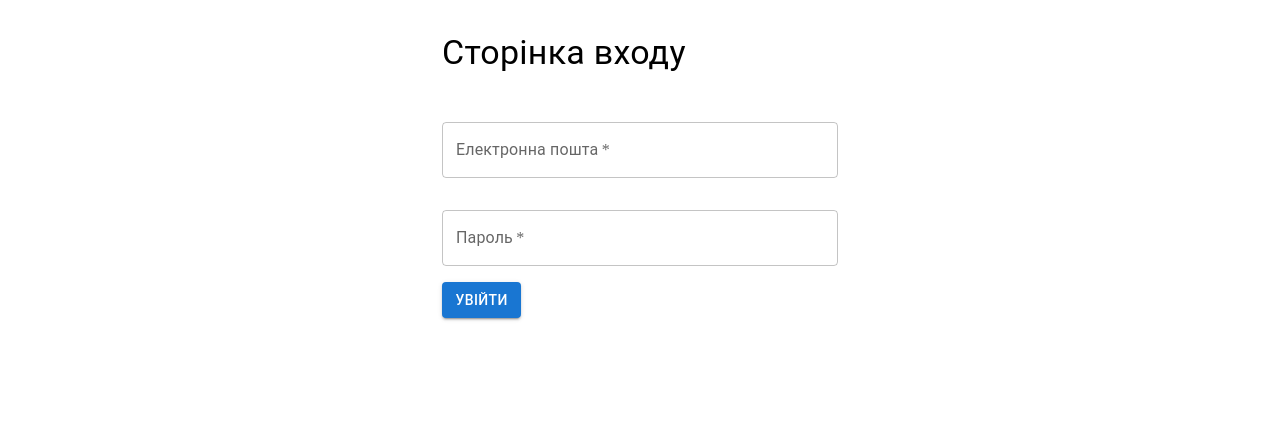
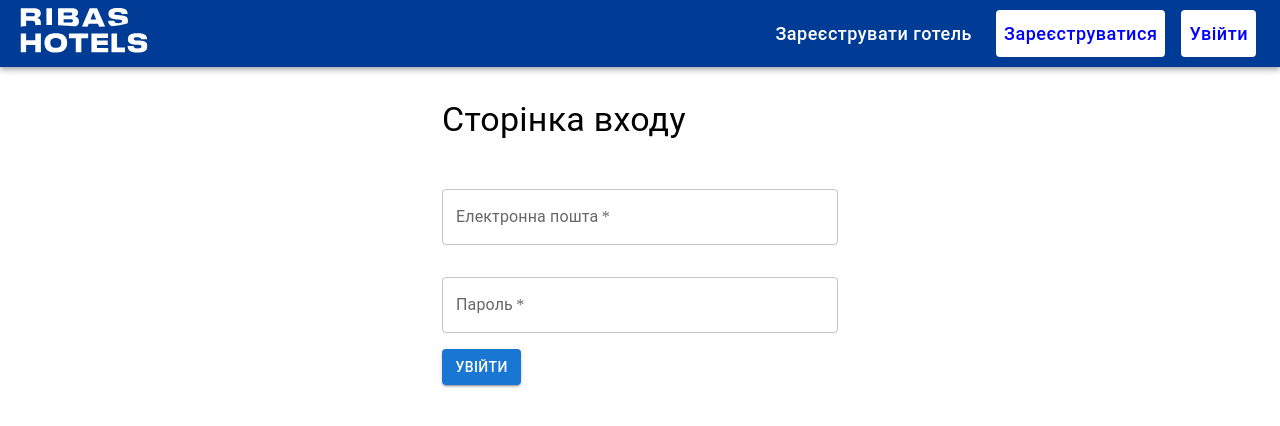
Before and after one commit to Lil5166/ribas, a Next.js app: page /login in a window 1280 px wide. Shown: the top 426 px of the page. Built offline with nearby package versions, Linux system fonts and the light colour scheme.

Commit message:
bugfix: fix build project and authorization header

```diff
--- a/src/components/common/layout/Layout.tsx
+++ b/src/components/common/layout/Layout.tsx
@@ -6,17 +6,16 @@ import GlobalStyle from "@/styles/GlobalStyle";
 interface LayoutProps {
     title: string;
     children?: ReactNode;
-    hasHeader?: boolean;
 }
 
-const Layout: React.FC<LayoutProps> = ({title, children, hasHeader = true}) => {
+const Layout: React.FC<LayoutProps> = ({title, children}) => {
     return (
         <>
             <Head>
                 <title>{title}</title>
                 <link rel="icon" type="image/png" sizes="16x16" href="/icons/favicon-16x16.png" />
             </Head>
-            {hasHeader && (<Header />)}
+            <Header />
             <GlobalStyle/>
             {children}
         </>
--- a/src/components/common/login/Login.tsx
+++ b/src/components/common/login/Login.tsx
@@ -16,7 +16,7 @@ const Login = () => {
         try {
             await AuthApi.login(body)
             const {token} = await AuthApi.login(body);
-            Cookies.set('token', token, {expires: 7});
+            Cookies.set('token', token, {expires: 1});
             router.push('/');
         } catch (error) {
             setError('Помилка входу. Будь ласка, спробуйте знову.');
--- a/src/components/pages/main-page/MainPage.tsx
+++ b/src/components/pages/main-page/MainPage.tsx
@@ -104,7 +104,6 @@ const MainPage = () => {
                             />
                         </Grid>
 
-                        {/* Кількість номерів */}
                         <Grid item xs={12} md={3}>
                             <TextField
                                 id="rooms"
--- a/src/pages/login/index.tsx
+++ b/src/pages/login/index.tsx
@@ -5,7 +5,7 @@ import Login from "@/components/common/login";
 const SignUp = () => {
     return (
         <div>
-            <Layout title={"Сторінка входу в обліковий запис"} hasHeader={false}/>
+            <Layout title={"Сторінка входу в обліковий запис"}/>
             <Login />
         </div>
     );
```
Also changed, not shown: src/components/pages/regster-page/SignUpPage.tsx (added, +37 -0 lines), src/pages/signup/index.tsx (+2 -27 lines), src/components/pages/regster-page/SignUp.styles.ts (renamed from src/pages/signup/SignUp.styles.ts).
